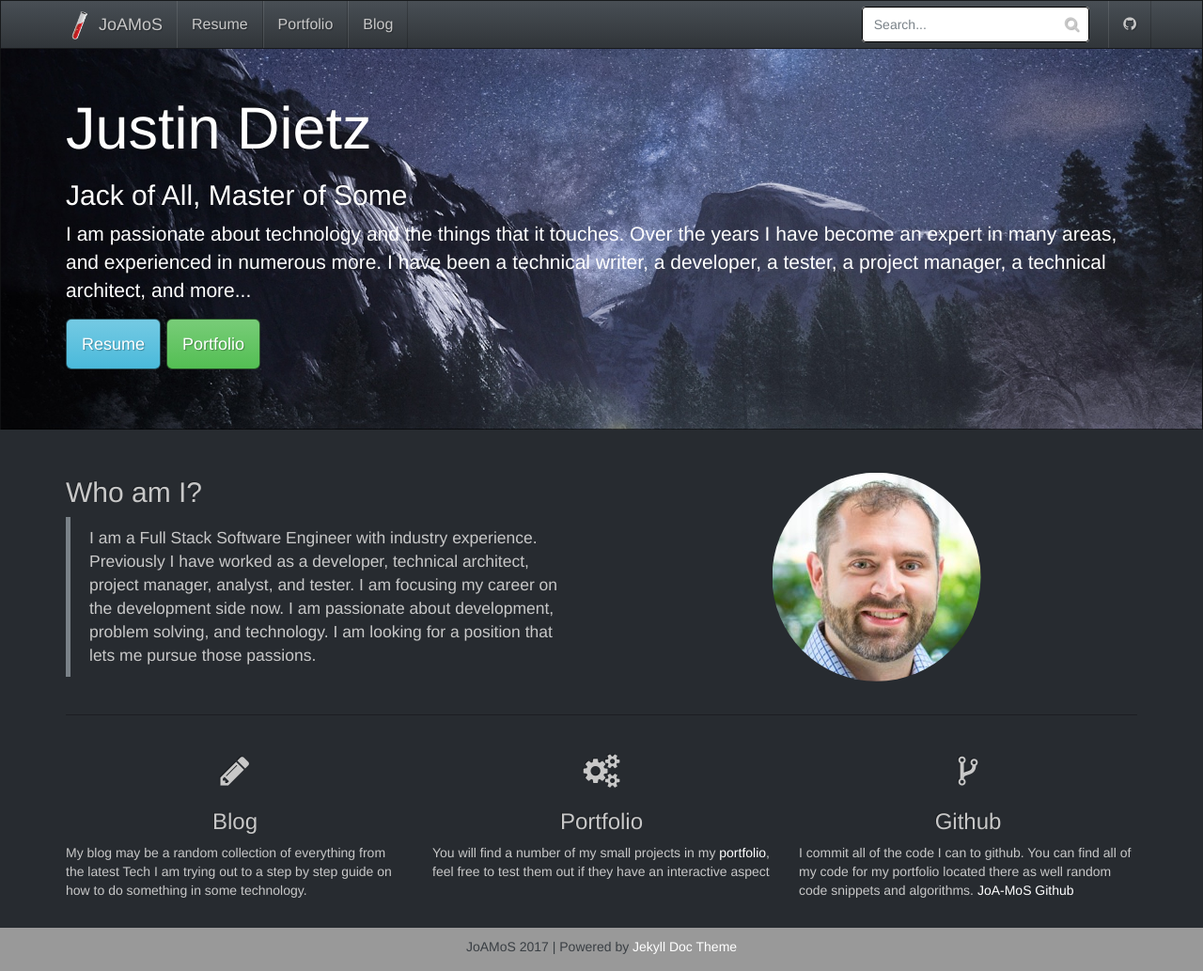
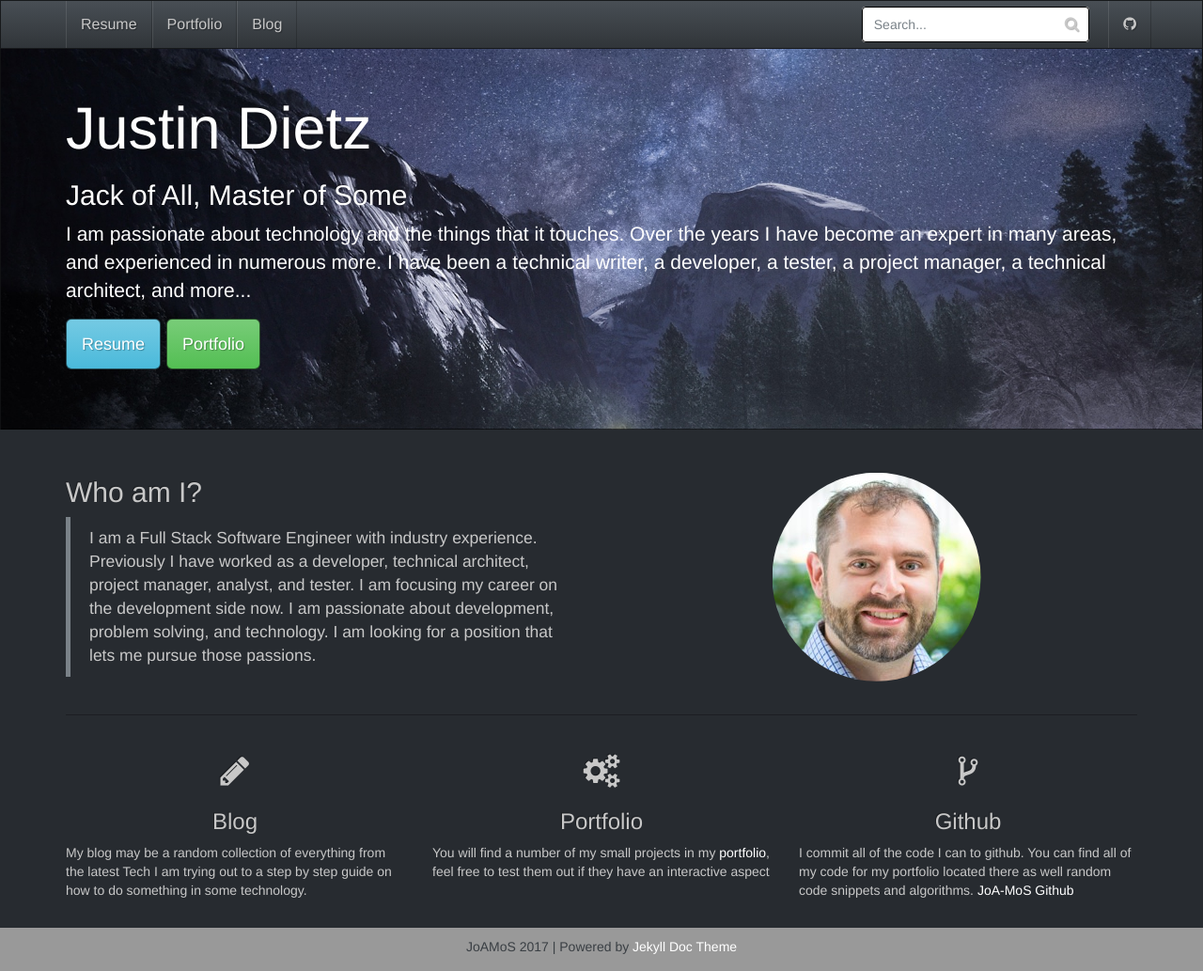
Before and after one commit to JoA-MoS/JoA-MoS.github.io, a Jekyll site: the page built from index.html, in a window 1280 px wide and 1033 px high. Shown: the whole window at 94% size. Built offline with Jekyll 4.4.1, drawn with Linux system fonts in a browser that asks for light colours; nearby versions of some CDN libraries.

Commit message:
Remove Jekyll Logos

```diff
--- a/_includes/head.html
+++ b/_includes/head.html
@@ -21,7 +21,6 @@
     <link rel="stylesheet" href="{{ "/css/main.css" | prepend: site.baseurl }}">
     <link rel="stylesheet" href="{{ "/css/font-awesome.min.css" | prepend: site.baseurl }}">
 
-    <link rel="shortcut icon" href="{{ "/favicon.ico?1" | prepend: site.baseurl }}">
     {% seo %}
     <meta property="og:image" content="http://justindietz.com/img/Preview.png" />
 
--- a/_includes/topnav.html
+++ b/_includes/topnav.html
@@ -2,14 +2,11 @@
     <div class="container navbar-container">
         <div class="navbar-header">
             <button type="button" class="navbar-toggle collapsed" data-toggle="collapse" data-target="#navbar" aria-expanded="false" aria-controls="navbar">
-        <span class="sr-only">Toggle navigation</span>
-        <span class="icon-bar"></span>
-        <span class="icon-bar"></span>
-        <span class="icon-bar"></span>
-      </button>
-            <a class="navbar-brand" href="{{ site.baseurl }}/">
-                <span><img src="{{site.baseurl}}/img/logonav.png"></span> {{ site.title }}
-            </a>
+                <span class="sr-only">Toggle navigation</span>
+                <span class="icon-bar"></span>
+                <span class="icon-bar"></span>
+                <span class="icon-bar"></span>
+            </button>
         </div>
         <div id="navbar" class="collapse navbar-collapse">
             <ul class="nav navbar-nav">
```
Also changed, not shown: img/codebg.jpg (added).
